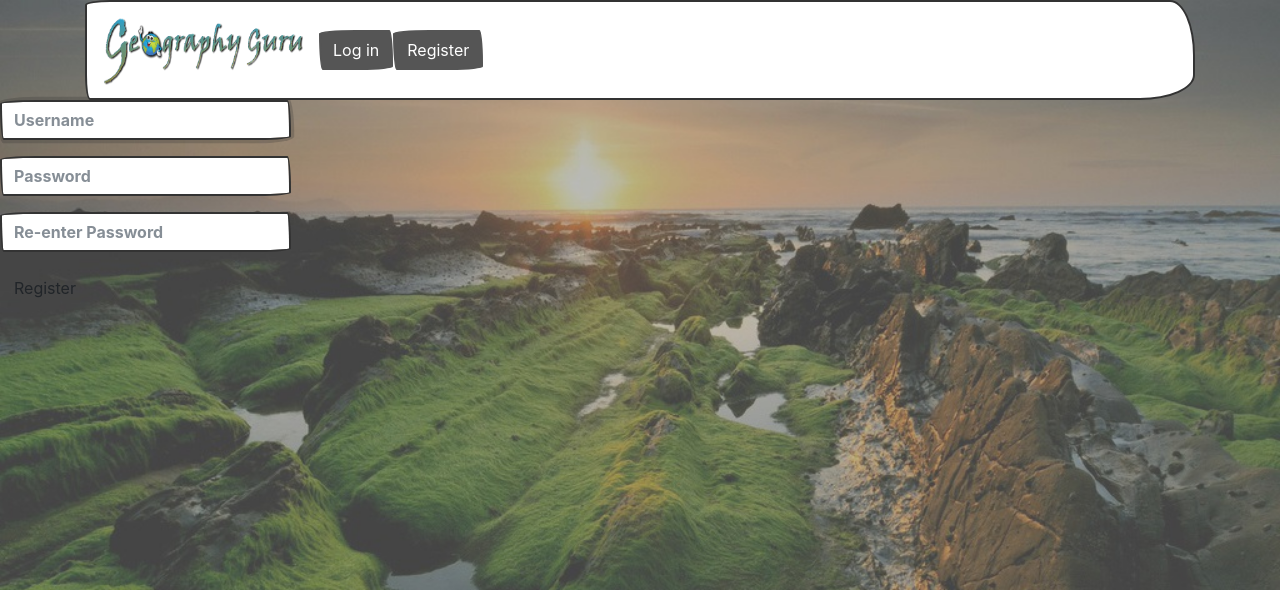
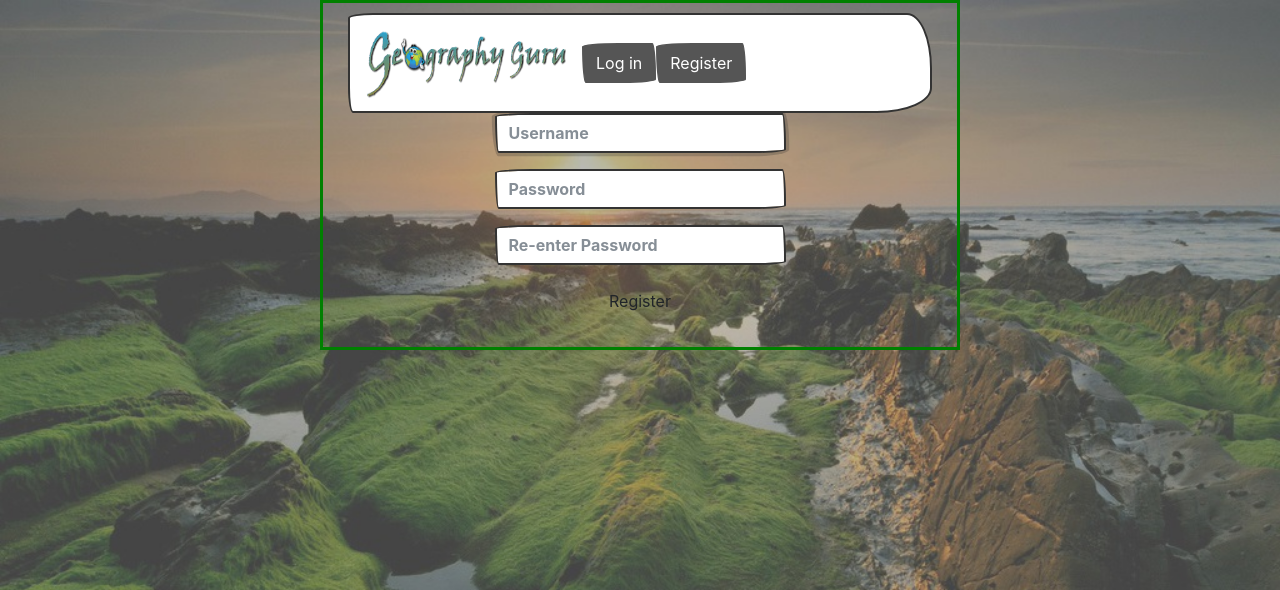
Before and after one commit to Jelleas/WebIK, a Flask app: page /register in a window 1280 px wide. Shown: the top 590 px of the page. Run offline with Flask 2, Linux system fonts and the light colour scheme; some libraries are stand-ins or nearby versions; some web fonts are replaced.

Commit message:
opmaak aangepast

```diff
--- a/static/styles.css
+++ b/static/styles.css
@@ -3,14 +3,19 @@ body {
     background-repeat: no-repeat;
     background-attachment: fixed;
     background-position: center;
+    text-align: center;
 
-      /* Full height */
-      height: 100%;
+    /* Full height */
+    height: 100%;
 
-      /* Center and scale the image nicely */
-      background-position: center;
-      background-repeat: no-repeat;
-      background-size: cover;
+    /* Center and scale the image nicely */
+    background-size: cover;
+
+    margin: auto;
+    width: 50%;
+    border: 3px solid green;
+    padding: 10px;
+
 }
 
 .container
```
Also changed, not shown: static/world.jpg (deleted), static/world2.jpg (deleted).
